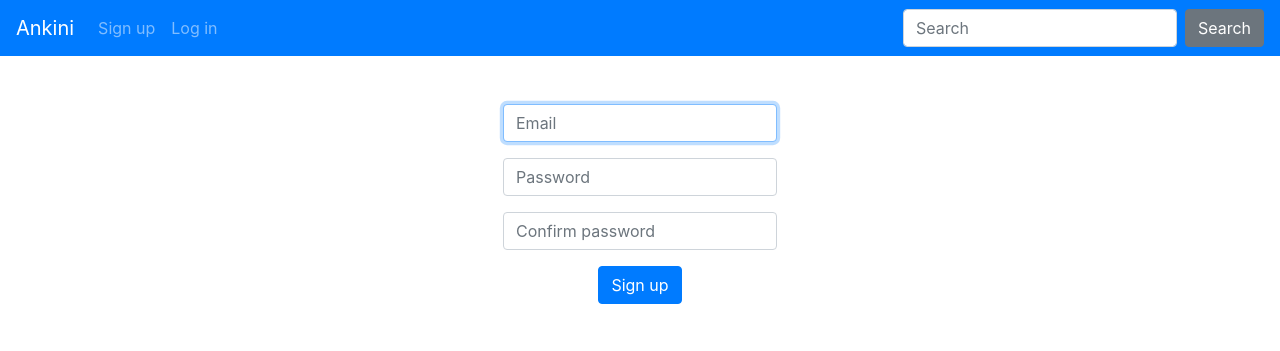
After one commit to abhiyanbeta/ankini-app, a Flask app: page /signup in a window 1280 px wide. The commit adds this page. Shown: the top 351 px of the page. Run offline with Flask 2, Linux system fonts and the light colour scheme; some libraries are stand-ins or nearby versions.

Commit message:
Create signup page

```diff
--- a/application.py
+++ b/application.py
@@ -1,11 +1,12 @@
-# Deploy to Heroku: https://www.geeksforgeeks.org/deploy-python-flask-app-on-heroku/
-
 import os
 import psycopg2 as SQL  # To connect to the database
 
 from flask import Flask, redirect, render_template, request, session
 from flask_session import Session
 from werkzeug.security import check_password_hash, generate_password_hash
+
+# My own modules
+from helpers import apology
 
 # Configure application
 app = Flask(__name__)
@@ -41,6 +42,38 @@ TODO
 def index():
 	return render_template("index.html")
 
+# Password validation
+def validate(password):
+	import re  # Regular expressions
+	if len(password) < 6:
+		return apology("Password must be at least 6 characters")
+	elif not re.search("[0-9]", password):  # No number entered
+		return apology("Password must contain at least one number")
+
+
+@app.route("/signup", methods=["GET", "POST"])
+def register():
+	if request.method == "POST":  # TODO if user tries to register
+		# Validate password complexity
+		validation_errors = validate(request.form.get("password"))
+
+        # Ensure username was submitted
+		if not request.form.get("email"):
+			return apology("You must provide an email address")
+        # Ensure password was submitted
+		elif not request.form.get("password"):
+			return apology("You must provide a password")
+		elif validation_errors:  # Validate password complexity
+			return validation_errors
+		elif not request.form.get("confirmation"):
+			return apology("You must re-type your password")
+		elif not request.form.get("password") == request.form.get("confirmation"):
+			return apology("Your passwords do not match.")
+
+		# return apology("TODO")
+	else:
+		return render_template("signup.html")
+
 
 # Testing SQL database
 @app.route("/sqltable")
@@ -58,3 +91,9 @@ def sqltable():
 @app.route("/add")  #Need to do POST method for submitting form
 def add():
 	return render_template("add.html")
+
+
+# Edit new card -- need to prefill it with text from existing card
+@app.route("/edit")  #Need to do POST method for submitting form
+def edit():
+	return render_template("edit.html")
--- a/static/styles2.css
+++ b/static/styles2.css
@@ -0,0 +1,23 @@
+main .form-control
+{
+    /* center form controls */
+    display: inline-block;
+
+    /* override Bootstrap's 100% width for form controls */
+    width: auto;
+}
+
+main
+{
+    /* scroll horizontally as needed */
+    overflow-x: auto;
+
+    /* center contents */
+    text-align: center;
+}
+
+main img
+{
+    /* constrain images on small screens */
+    max-width: 100%;
+}
--- a/templates/layout.html
+++ b/templates/layout.html
@@ -70,11 +70,11 @@
           <ul class="navbar-nav mr-auto">
 
             <li class="nav-item">
-              <a class="nav-link" href="#">Register</a>
+              <a class="nav-link" href="/signup">Sign up</a>
             </li>
 
             <li class="nav-item">
-              <a class="nav-link" href="#">Log in</a>
+              <a class="nav-link" href="/login">Log in</a>
             </li>
 
           </ul>
--- /dev/null
+++ b/templates/signup.html
@@ -0,0 +1,32 @@
+{% extends "layout.html" %}
+
+{% block title %}
+    Sign up
+{% endblock %}
+
+{% block main %}
+
+<form action="/signup" method="post">
+
+  <!-- Email filed -->
+    <div class="form-group">
+        <input autocomplete="off" autofocus class="form-control" id="email" name="email" placeholder="Email" type="email">
+    </div>
+
+    <!--Password field-->
+    <div class="form-group">
+        <input class="form-control" name="password" placeholder="Password" type="password">
+    </div>
+
+    <!--Password again field-->
+    <div class="form-group">
+        <input class="form-control" name="confirmation" placeholder="Confirm password" type="password">
+    </div>
+
+    <!--Button-->
+    <button class="btn btn-primary" type="submit">Sign up</button>
+  </form>
+
+
+
+{% endblock %}
```
Also changed, not shown: helpers.py (added, +11 -0 lines), templates/apology.html (added, +17 -0 lines), templates/edit.html (added, +38 -0 lines).
